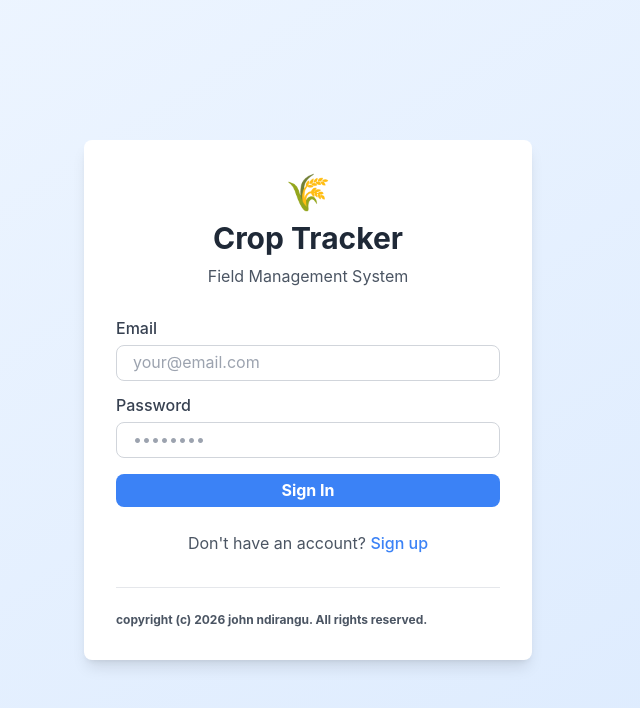
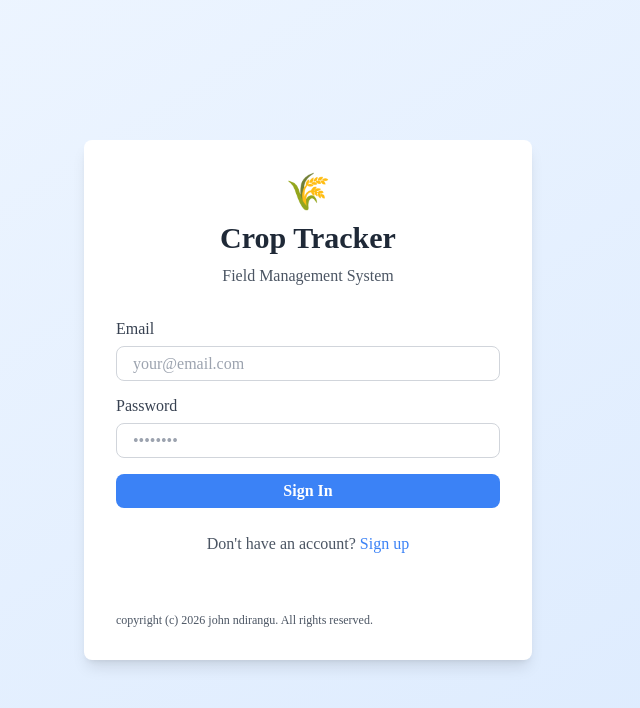
Before and after one commit to johnndi/cropTracker, a React (Vite) app in the folder client/: page /login in a window 1280 px wide. Shown: the top 708 px of the page, without its empty margins (332-972 px from the left). Built offline with nearby package versions, Linux system fonts and the light colour scheme.

Commit message:
fix build errors

```diff
--- a/client/src/index.css
+++ b/client/src/index.css
@@ -29,58 +29,37 @@ code {
     monospace;
 }
 Comeau.css
-*
-  1. Use a more-intuitive box-sizing model.
-*/
+
 *, *::before, *::after {
   box-sizing: border-box;
 }
-/*
-  2. Remove default margin
-*/
+
 * {
   margin: 0;
 }
-/*
-  Typographic tweaks!
-  3. Add accessible line-height
-  4. Improve text rendering
-*/
+
 body {
   line-height: 1.5;
   -webkit-font-smoothing: antialiased;
 }
-/*
-  5. Improve media defaults
-*/
+
 img, picture, video, canvas, svg {
   display: block;
   max-width: 100%;
 }
-/*
-  6. Remove built-in form typography styles
-*/
+
 input, button, textarea, select {
   font: inherit;
 }
-/*
-  7. Avoid text overflows
-*/
+
 p, h1, h2, h3, h4, h5, h6 {
   overflow-wrap: break-word;
 }
-/*
-  8. Create a root stacking context
-*/
+
 #root, #__next {
   isolation: isolate;
 }
-It's relatively short, but
-meyerweb.css
-/* http://meyerweb.com/eric/tools/css/reset/
-   v2.0 | 20110126
-   License: none (public domain)
-*/
+
 
 html, body, div, span, applet, object, iframe,
 h1, h2, h3, h4, h5, h6, p, blockquote, pre,
```
